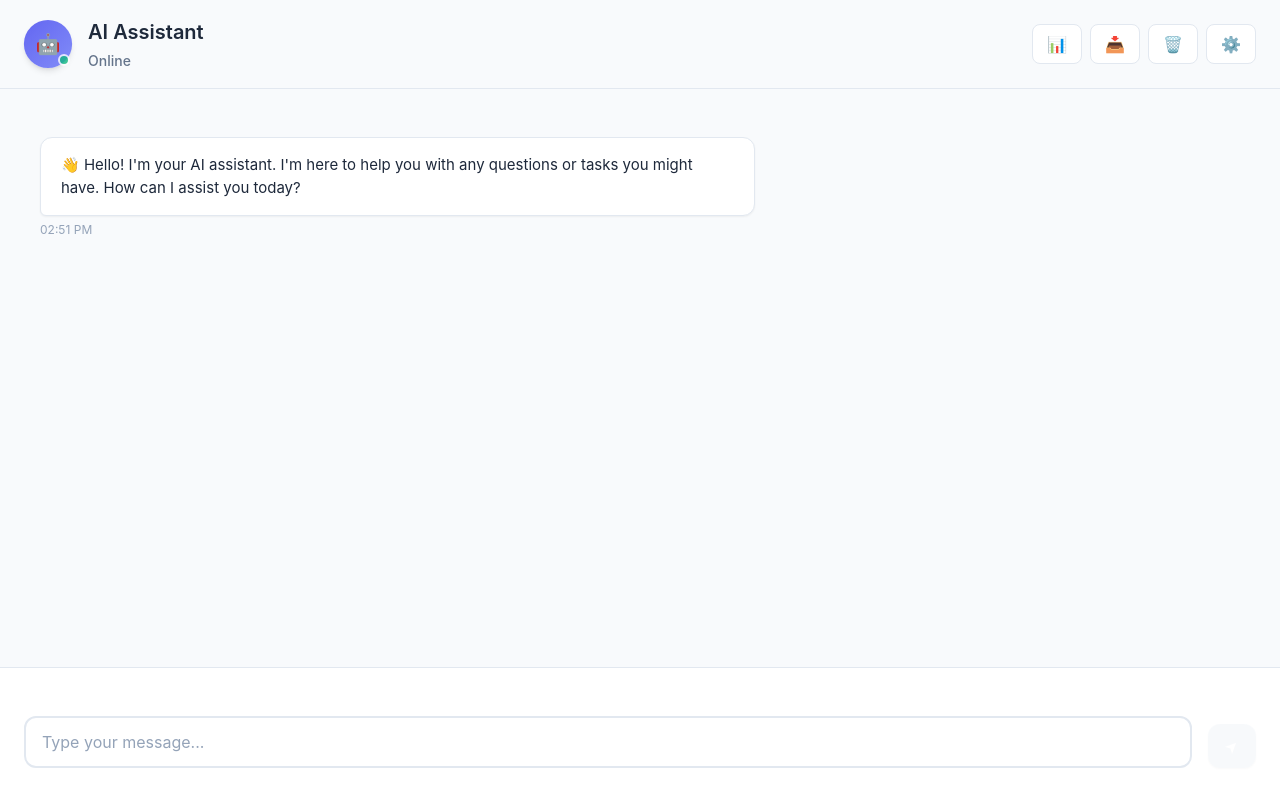
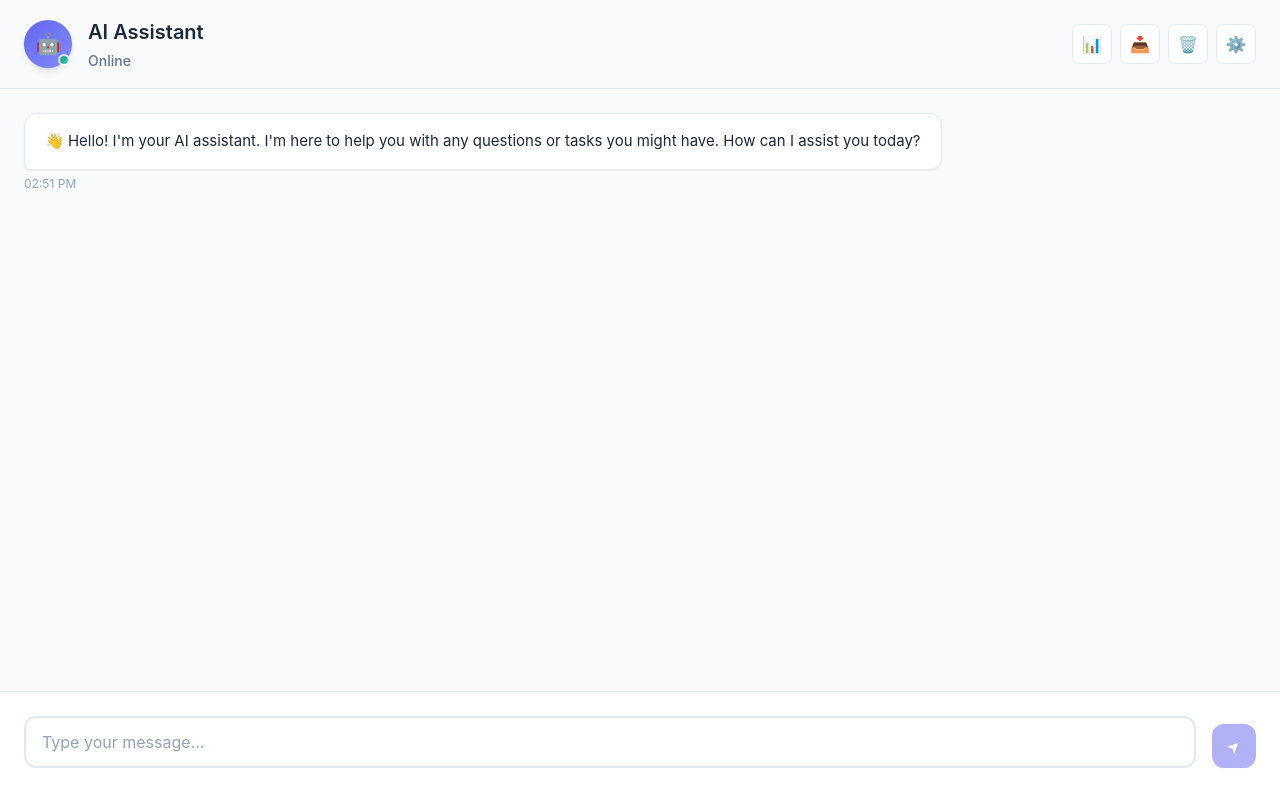
Before and after one commit to yukesshwaran21/Clyra, a React (Create React App) app in the folder chatbot/: page / in a window 1280 px wide. Built offline with nearby package versions, Linux system fonts and the light colour scheme.

Commit message:
Remove global CSS variables and component styles
Deleted root CSS variables and styles for containers, messages, inputs, and buttons from index.css. This simplifies the stylesheet and removes custom theming and layout rules.

```diff
--- a/chatbot/src/index.css
+++ b/chatbot/src/index.css
@@ -1,24 +1,3 @@
-:root {
-  --primary-color: #2563eb;
-  --primary-light: #3b82f6;
-  --secondary-color: #64748b;
-  --background-color: #f8fafc;
-  --text-color: #1e293b;
-  --text-light: #64748b;
-  --white: #ffffff;
-  --border-radius: 8px;
-  --spacing-sm: 0.5rem;
-  --spacing-md: 1rem;
-  --spacing-lg: 1.5rem;
-  --max-width: 1200px;
-}
-
-* {
-  box-sizing: border-box;
-  margin: 0;
-  padding: 0;
-}
-
 body {
   margin: 0;
   font-family: -apple-system, BlinkMacSystemFont, 'Segoe UI', 'Roboto', 'Oxygen',
@@ -26,88 +5,9 @@ body {
     sans-serif;
   -webkit-font-smoothing: antialiased;
   -moz-osx-font-smoothing: grayscale;
-  background-color: var(--background-color);
-  color: var(--text-color);
-  line-height: 1.5;
 }
 
 code {
   font-family: source-code-pro, Menlo, Monaco, Consolas, 'Courier New',
     monospace;
 }
-
-.container {
-  width: 100%;
-  max-width: var(--max-width);
-  margin: 0 auto;
-  padding: var(--spacing-md);
-}
-
-.chat-container {
-  background-color: var(--white);
-  border-radius: var(--border-radius);
-  box-shadow: 0 2px 4px rgba(0, 0, 0, 0.1);
-  padding: var(--spacing-lg);
-  margin: var(--spacing-md) 0;
-}
-
-.message {
-  padding: var(--spacing-md);
-  margin: var(--spacing-sm) 0;
-  border-radius: var(--border-radius);
-  max-width: 80%;
-}
-
-.message.user {
-  background-color: var(--primary-color);
-  color: var(--white);
-  margin-left: auto;
-}
-
-.message.bot {
-  background-color: var(--background-color);
-  color: var(--text-color);
-  margin-right: auto;
-}
-
-.input-container {
-  display: flex;
-  gap: var(--spacing-md);
-  margin-top: var(--spacing-lg);
-}
-
-input[type="text"],
-textarea {
-  width: 100%;
-  padding: var(--spacing-md);
-  border: 1px solid var(--secondary-color);
-  border-radius: var(--border-radius);
-  font-size: 1rem;
-  outline: none;
-  transition: border-color 0.2s;
-}
-
-input[type="text"]:focus,
-textarea:focus {
-  border-color: var(--primary-color);
-}
-
-button {
-  background-color: var(--primary-color);
-  color: var(--white);
-  border: none;
-  border-radius: var(--border-radius);
-  padding: var(--spacing-md) var(--spacing-lg);
-  font-size: 1rem;
-  cursor: pointer;
-  transition: background-color 0.2s;
-}
-
-button:hover {
-  background-color: var(--primary-light);
-}
-
-button:disabled {
-  background-color: var(--secondary-color);
-  cursor: not-allowed;
-}
```
